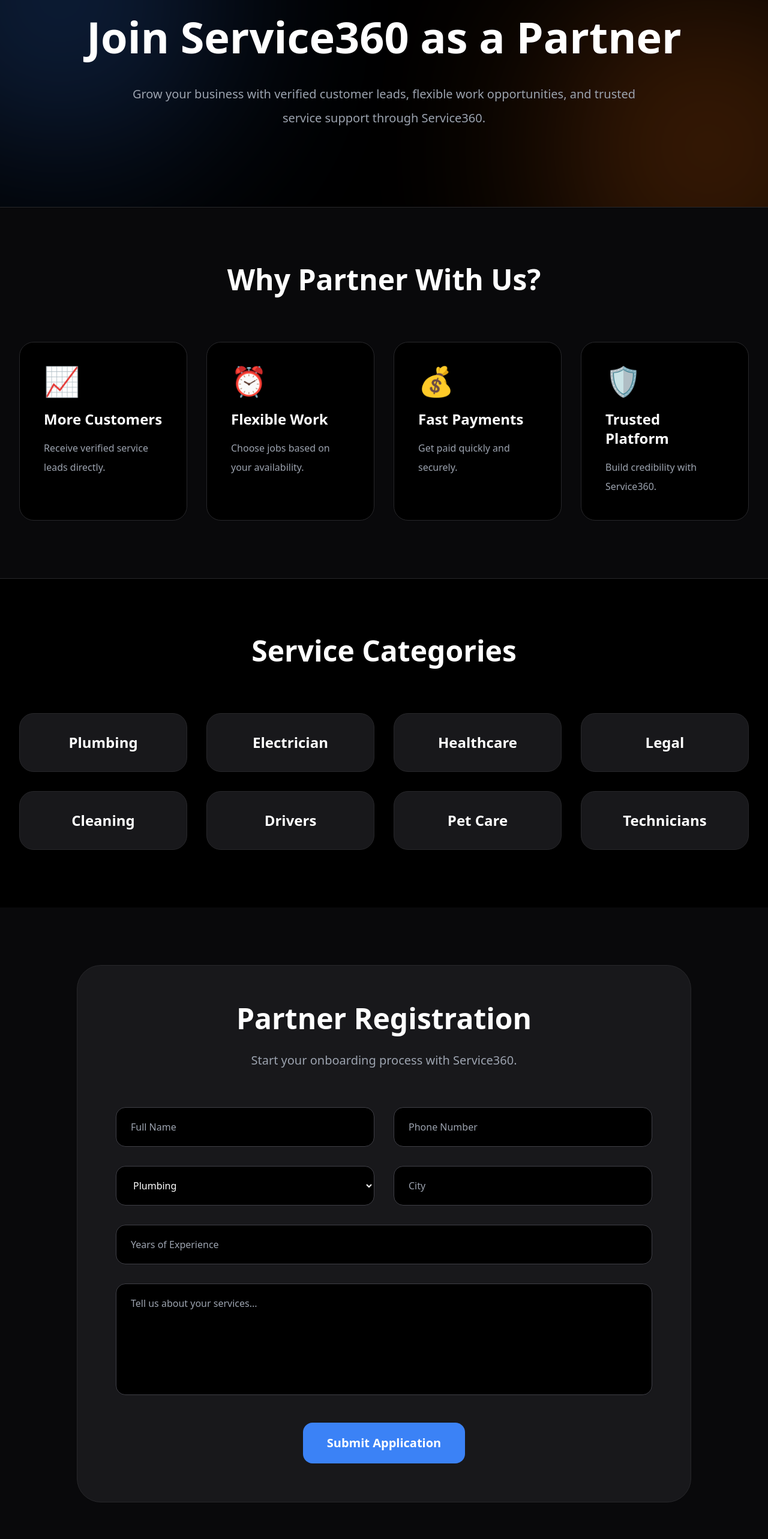
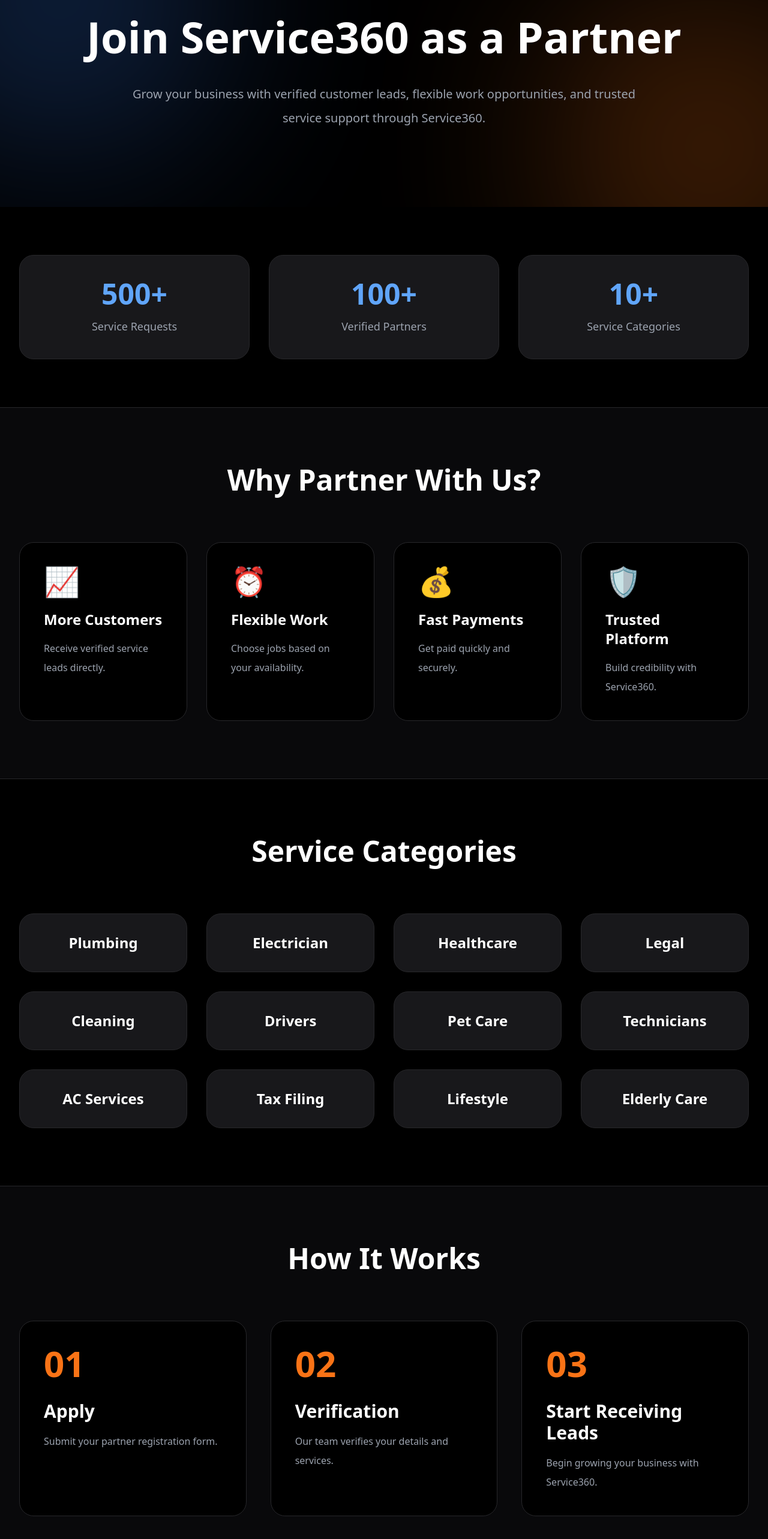
Before and after one commit to service-360/service360-website, a Next.js app: page /partners in a window 1280 px wide. Shown: the part 184-2750 px from the top of the page at 60% size. Built offline with nearby package versions, Linux system fonts and the light colour scheme.

Commit message:
git commit -m "Enhance partner onboarding page with animations and onboarding sections"

```diff
--- a/app/partners/page.js
+++ b/app/partners/page.js
@@ -1,6 +1,8 @@
 "use client"
 
 import { useState } from "react"
+import { motion } from "framer-motion"
+
 import Navbar from "../components/Navbar"
 import Footer from "../components/Footer"
 
@@ -15,6 +17,7 @@ export default function PartnersPage() {
 
   const [success, setSuccess] = useState("")
   const [error, setError] = useState("")
+  const [loading, setLoading] = useState(false)
 
   const handleSubmit = async () => {
 
@@ -37,6 +40,7 @@ export default function PartnersPage() {
       return
     }
 
+    setLoading(true)
     setError("")
     setSuccess("Submitting application...")
 
@@ -58,8 +62,6 @@ export default function PartnersPage() {
           }),
         }
       )
-
-      setSuccess("Application submitted successfully!")
 
       const whatsappMessage = `
 Hello Service360,
@@ -88,6 +90,8 @@ ${message}
         "_blank"
       )
 
+      setSuccess("Application submitted successfully!")
+
       setName("")
       setPhone("")
       setCategory("Plumbing")
@@ -100,9 +104,12 @@ ${message}
       setError("Something went wrong. Please try again.")
 
     }
+
+    setLoading(false)
   }
 
   return (
+
     <main className="bg-black text-white min-h-screen">
 
       <Navbar />
@@ -120,15 +127,78 @@ ${message}
 
         <div className="relative z-20 max-w-7xl mx-auto text-center">
 
-          <h1 className="text-5xl md:text-7xl font-bold leading-tight mb-10">
+          <motion.h1
+            initial={{ opacity: 0, y: 40 }}
+            animate={{ opacity: 1, y: 0 }}
+            transition={{ duration: 0.6 }}
+            className="text-5xl md:text-7xl font-bold leading-tight mb-10"
+          >
             Join Service360 as a Partner
-          </h1>
+          </motion.h1>
 
-          <p className="text-gray-400 text-xl leading-10 max-w-4xl mx-auto">
+          <motion.p
+            initial={{ opacity: 0, y: 20 }}
+            animate={{ opacity: 1, y: 0 }}
+            transition={{ duration: 0.8 }}
+            className="text-gray-400 text-xl leading-10 max-w-4xl mx-auto"
+          >
             Grow your business with verified customer leads,
             flexible work opportunities, and trusted service support
             through Service360.
-          </p>
+          </motion.p>
+
+        </div>
+
+      </section>
+
+      {/* Stats Section */}
+      <section className="px-8 py-20">
+
+        <div className="max-w-7xl mx-auto">
+
+          <div className="grid md:grid-cols-3 gap-8">
+
+            {[
+              {
+                number: "500+",
+                label: "Service Requests"
+              },
+
+              {
+                number: "100+",
+                label: "Verified Partners"
+              },
+
+              {
+                number: "10+",
+                label: "Service Categories"
+              }
+
+            ].map((item) => (
+
+              <motion.div
+                key={item.label}
+                initial={{ opacity: 0, y: 30 }}
+                whileInView={{ opacity: 1, y: 0 }}
+                whileHover={{ y: -8 }}
+                viewport={{ once: true }}
+                transition={{ duration: 0.3 }}
+                className="bg-zinc-900 border border-zinc-800 rounded-3xl p-10 text-center hover:border-blue-500 transition"
+              >
+
+                <h2 className="text-5xl font-bold text-blue-400 mb-4">
+                  {item.number}
+                </h2>
+
+                <p className="text-gray-400 text-lg">
+                  {item.label}
+                </p>
+
+              </motion.div>
+
+            ))}
+
+          </div>
 
         </div>
 
@@ -172,8 +242,13 @@ ${message}
 
             ].map((item) => (
 
-              <div
+              <motion.div
                 key={item.title}
+                initial={{ opacity: 0, y: 30 }}
+                whileInView={{ opacity: 1, y: 0 }}
+                whileHover={{ y: -8 }}
+                viewport={{ once: true }}
+                transition={{ duration: 0.3 }}
                 className="bg-black border border-zinc-800 rounded-3xl p-10 hover:border-blue-500 transition"
               >
 
@@ -189,7 +264,7 @@ ${message}
                   {item.desc}
                 </p>
 
-              </div>
+              </motion.div>
 
             ))}
 
@@ -218,11 +293,20 @@ ${message}
               "Cleaning",
               "Drivers",
               "Pet Care",
-              "Technicians"
+              "Technicians",
+              "AC Services",
+              "Tax Filing",
+              "Lifestyle",
+              "Elderly Care"
             ].map((categoryItem) => (
 
-              <div
+              <motion.div
                 key={categoryItem}
+                initial={{ opacity: 0, y: 30 }}
+                whileInView={{ opacity: 1, y: 0 }}
+                whileHover={{ y: -8 }}
+                viewport={{ once: true }}
+                transition={{ duration: 0.3 }}
                 className="bg-zinc-900 border border-zinc-800 rounded-3xl p-8 text-center hover:border-blue-500 transition"
               >
 
@@ -230,7 +314,71 @@ ${message}
                   {categoryItem}
                 </h3>
 
-              </div>
+              </motion.div>
+
+            ))}
+
+          </div>
+
+        </div>
+
+      </section>
+
+      {/* How It Works */}
+      <section className="px-8 py-24 bg-zinc-950 border-y border-zinc-800">
+
+        <div className="max-w-7xl mx-auto">
+
+          <h2 className="text-5xl font-bold text-center mb-20">
+            How It Works
+          </h2>
+
+          <div className="grid md:grid-cols-3 gap-10">
+
+            {[
+              {
+                step: "01",
+                title: "Apply",
+                desc: "Submit your partner registration form."
+              },
+
+              {
+                step: "02",
+                title: "Verification",
+                desc: "Our team verifies your details and services."
+              },
+
+              {
+                step: "03",
+                title: "Start Receiving Leads",
+                desc: "Begin growing your business with Service360."
+              }
+
+            ].map((item) => (
+
+              <motion.div
+                key={item.step}
+                initial={{ opacity: 0, y: 30 }}
+                whileInView={{ opacity: 1, y: 0 }}
+                whileHover={{ y: -8 }}
+                viewport={{ once: true }}
+                transition={{ duration: 0.3 }}
+                className="bg-black border border-zinc-800 rounded-3xl p-10 hover:border-orange-500 transition"
+              >
+
+                <div className="text-6xl font-bold text-orange-500 mb-8">
+                  {item.step}
+                </div>
+
+                <h3 className="text-3xl font-bold mb-4">
+                  {item.title}
+                </h3>
+
+                <p className="text-gray-400 leading-8">
+                  {item.desc}
+                </p>
+
+              </motion.div>
 
             ))}
 
@@ -241,9 +389,15 @@ ${message}
       </section>
 
       {/* Registration Form */}
-      <section className="px-8 py-24 bg-zinc-950">
+      <section className="px-8 py-24 bg-black">
 
-        <div className="max-w-5xl mx-auto bg-zinc-900 border border-zinc-800 rounded-[40px] p-10 md:p-16">
+        <motion.div
+          initial={{ opacity: 0, y: 40 }}
+          whileInView={{ opacity: 1, y: 0 }}
+          viewport={{ once: true }}
+          transition={{ duration: 0.5 }}
+          className="max-w-5xl mx-auto bg-zinc-900 border border-zinc-800 rounded-[40px] p-10 md:p-16"
+        >
 
           <div className="text-center mb-16">
 
@@ -292,6 +446,10 @@ ${message}
               <option>Cleaning</option>
               <option>Drivers</option>
               <option>Pet Care</option>
+              <option>AC Services</option>
+              <option>Tax Filing</option>
+              <option>Lifestyle</option>
+              <option>Elderly Care</option>
 
             </select>
 
@@ -345,14 +503,15 @@ ${message}
 
             <button
               onClick={handleSubmit}
+              disabled={loading}
               className="bg-blue-500 hover:bg-blue-600 px-10 py-5 rounded-2xl text-xl font-semibold transition"
             >
-              Submit Application
+              {loading ? "Submitting..." : "Submit Application"}
             </button>
 
           </div>
 
-        </div>
+        </motion.div>
 
       </section>
 
```
